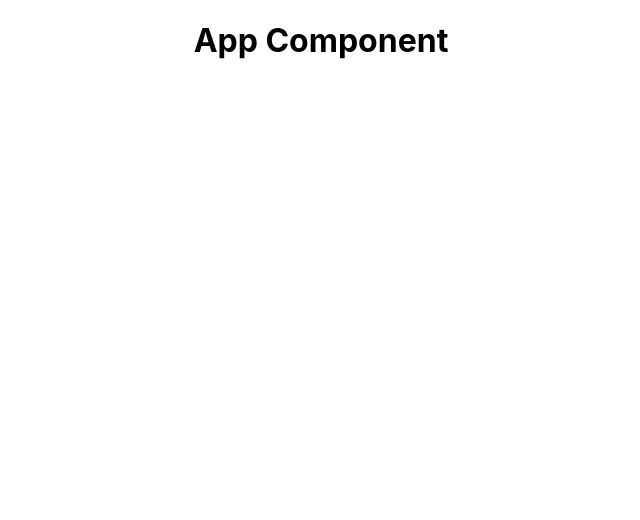
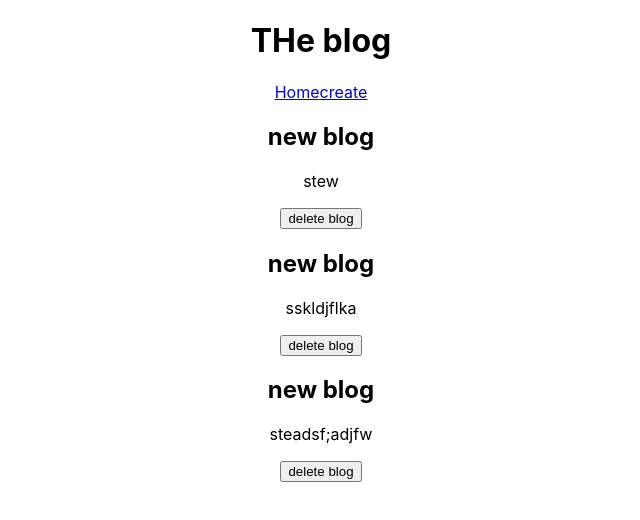
Before and after one commit to travisstew/Modern-react, a React (Create React App) app: page /create in a window 1280 px wide. Shown: the top 520 px of the page, without its empty margins (319-959 px from the left). Built offline with nearby package versions, Linux system fonts and the light colour scheme.

Commit message:
props usestate

```diff
--- a/src/App.js
+++ b/src/App.js
@@ -1,11 +1,15 @@
 
 import './App.css';
+import Navbar from './Navbar';
+import Home from "./Home";
 
 function App() {
   return (
     <div className="App">
+    <Navbar/>
         <div className="content">
-          <h1>App Component</h1>
+          <Home />
+
         </div>
     </div>
   );
--- /dev/null
+++ b/src/BlogList.jsx
@@ -0,0 +1,25 @@
+import React from 'react'
+import {useState} from 'react';
+
+
+function BlogList({blogs, handleDelete}) {
+
+
+  return (
+    <div className='blog-list'>
+              { blogs.map((blog)=> (
+          <div className="blog-preview" key={blog.id}>
+          <h2>{blog.title}</h2>
+          <p>{blog.author}</p>
+          <button onClick={()=> handleDelete(blog.id)}>delete blog</button>
+
+          </div>
+
+        ))
+
+        }
+    </div>
+  )
+}
+
+export default BlogList
--- /dev/null
+++ b/src/Home.jsx
@@ -0,0 +1,30 @@
+import React from 'react'
+import {useState} from 'react';
+import BlogList from './BlogList';
+
+function Home() {
+    const [blogs, setBlogs] = useState([
+      {
+        title: "new blog", body:"lorem ipsum .... ", author: 'stew', id: 1
+      },
+      {
+        title: "new blog", body:"lorem ipsum .... ", author: 'sskldjflka', id: 2
+      },
+      {
+        title: "new blog", body:"lorem ipsum .... ", author: 'steadsf;adjfw', id: 3
+      },
+    ])
+
+      const handleDelete = (id)=>{
+        const newBlogs = blogs.filter(blog=> blog.id !== id);
+        setBlogs(newBlogs)
+      }
+
+  return (
+    <div className='home'>
+    <BlogList blogs={blogs} title="djkfaj"  handleDelete={handleDelete}/>
+    </div>
+  )
+}
+
+export default Home
--- /dev/null
+++ b/src/Navbar.jsx
@@ -0,0 +1,15 @@
+import React from 'react'
+
+function Navbar() {
+  return (
+    <div className='navbar'>
+    <h1>THe blog</h1>
+    <div className='links'>
+      <a href="/">Home</a>
+      <a href="/create">create</a>
+    </div>
+    </div>
+  )
+}
+
+export default Navbar
```
